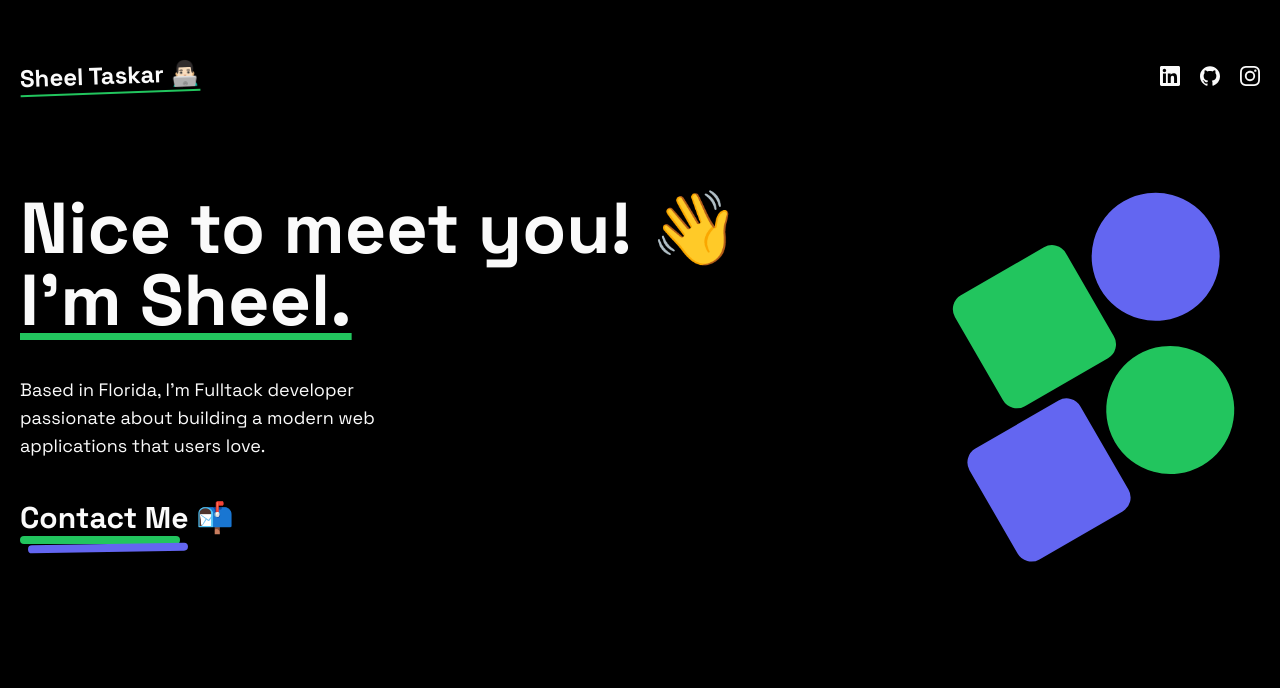
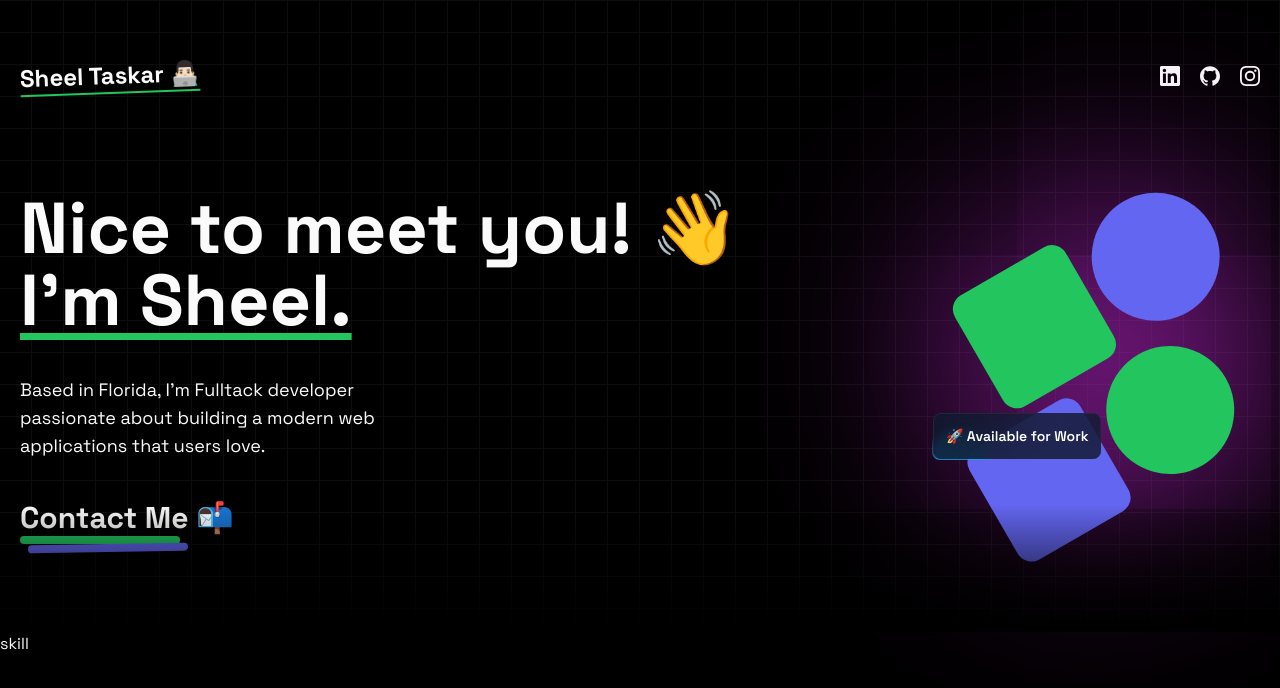
Before and after one commit to Sheel-ui/portfolio, a Next.js app: page / in a window 1280 px wide. Shown: the top 688 px of the page. Built offline with nearby package versions, Linux system fonts and the light colour scheme.

Commit message:
Add grid background

```diff
--- a/package.json
+++ b/package.json
@@ -11,7 +11,9 @@
   "dependencies": {
     "class-variance-authority": "^0.7.0",
     "clsx": "^2.1.1",
+    "framer-motion": "^11.2.6",
     "lucide-react": "^0.379.0",
+    "mini-svg-data-uri": "^1.4.4",
     "next": "14.0.2",
     "next-themes": "^0.3.0",
     "react": "^18",
--- a/src/app/(home)/components/Hero.tsx
+++ b/src/app/(home)/components/Hero.tsx
@@ -1,3 +1,4 @@
+import { MovingBorderBtn } from "@/components/ui/moving-border";
 import Link from "next/link";
 
 export default function Hero() {
@@ -20,8 +21,8 @@
                     </div>
                 </Link>
             </div>
-            <div>
-                <div className="size-72 space-y-3 -rotate-[30deg]">
+            <div className="relative">
+                <div className="size-72 space-y-3 -rotate-[30deg] relative">
                     <div className="flex gap-3 translate-x-8">
                         <div className="size-32 rounded-2xl bg-green-500"></div>
                         <div className="size-32 rounded-full bg-indigo-500"></div>
@@ -30,6 +31,12 @@
                         <div className="size-32 rounded-2xl bg-indigo-500"></div>
                         <div className="size-32 rounded-full bg-green-500"></div>
                     </div>
+                    <div className="glow absolute top-[40%] right-1/2 -z-10"></div>
+                </div>
+                <div className="absolute bottom-5 sm:bottom-14 left-0 sm:-left-10">
+                    <MovingBorderBtn borderRadius="0.5rem" className="p-3 font-semibold">
+                        <p>🚀 Available for Work</p>
+                    </MovingBorderBtn>
                 </div>
             </div>
         </div>
--- /dev/null
+++ b/src/app/(home)/components/Skills.tsx
@@ -0,0 +1,5 @@
+export default function Hero() {
+	return (
+        <div>skill</div>
+	);
+}
--- /dev/null
+++ b/src/app/(home)/components/Title.tsx
@@ -0,0 +1,9 @@
+export default function Hero() {
+	return (
+		<div className="hover:text-green-400 teansition-all">
+			<h1 className="text-3xl font-bold ">Contact Me 📬</h1>
+			<div className="w-40 h-2 bg-green-500 rounded-full"></div>
+			<div className="w-40 h-2 bg-indigo-500 rounded-full translate-x-2 -rotate-1"></div>
+		</div>
+	);
+}
--- a/src/app/(home)/page.tsx
+++ b/src/app/(home)/page.tsx
@@ -1,13 +1,22 @@
 import Hero from "./components/Hero";
 import Navbar from "./components/Navbar";
+import Skills from "./components/Skills";
 
 export default function Home() {
 	return (
-		<div className="min-h-screen bg-black">
-			<div className="max-w-7xl mx-auto p-5 overflow-hidden">
-				<Navbar></Navbar>
-        <Hero></Hero>
-			</div>
+		<div className="min-h-screen bg-black overflow-hidden">
+      <div className="dark:bg-black bg-white  dark:bg-grid-white/[0.05] bg-grid-black/[0.05] relative">
+        <div className="max-w-7xl mx-auto p-5">
+          <Navbar></Navbar>
+          <Hero></Hero>
+        </div>
+        <div className="h-10 xl:h-32 bg-gradient-to-t from-black absolute -bottom-5 left-0 xl:bottom-0 w-full ">
+
+        </div>
+      </div>
+      <div>
+        <Skills />
+      </div>
 		</div>
 	);
 }
--- a/src/app/globals.css
+++ b/src/app/globals.css
@@ -74,3 +74,10 @@
 		@apply bg-background text-foreground;
 	}
 }
+
+.glow {
+  width: 0px;
+  height: 0px;
+  border-radius: 50%;
+  box-shadow: 0 0 200px 140px rgb(192, 38, 211,0.7)
+}
--- /dev/null
+++ b/src/components/ui/moving-border.tsx
@@ -0,0 +1,139 @@
+"use client";
+import React from "react";
+import {
+  motion,
+  useAnimationFrame,
+  useMotionTemplate,
+  useMotionValue,
+  useTransform,
+} from "framer-motion";
+import { useRef } from "react";
+import { cn } from "@/lib/utils";
+
+export function MovingBorderBtn({
+  borderRadius = "1.75rem",
+  children,
+  as: Component = "button",
+  containerClassName,
+  borderClassName,
+  duration,
+  className,
+  ...otherProps
+}: {
+  borderRadius?: string;
+  children: React.ReactNode;
+  as?: any;
+  containerClassName?: string;
+  borderClassName?: string;
+  duration?: number;
+  className?: string;
+  [key: string]: any;
+}) {
+  return (
+    <Component
+      className={cn(
+        "bg-transparent relative text-xl p-[1px] overflow-hidden ",
+        containerClassName
+      )}
+      style={{
+        borderRadius: borderRadius,
+      }}
+      {...otherProps}
+    >
+      <div
+        className="absolute inset-0"
+        style={{ borderRadius: `calc(${borderRadius} * 0.96)` }}
+      >
+        <MovingBorder duration={duration} rx="30%" ry="30%">
+          <div
+            className={cn(
+              "h-20 w-20 opacity-[0.8] bg-[radial-gradient(var(--sky-500)_40%,transparent_60%)]",
+              borderClassName
+            )}
+          />
+        </MovingBorder>
+      </div>
+
+      <div
+        className={cn(
+          "relative bg-slate-900/[0.8] border border-slate-800 backdrop-blur-xl text-white flex items-center justify-center w-full h-full text-sm antialiased",
+          className
+        )}
+        style={{
+          borderRadius: `calc(${borderRadius} * 0.96)`,
+        }}
+      >
+        {children}
+      </div>
+    </Component>
+  );
+}
+
+export const MovingBorder = ({
+  children,
+  duration = 2000,
+  rx,
+  ry,
+  ...otherProps
+}: {
+  children: React.ReactNode;
+  duration?: number;
+  rx?: string;
+  ry?: string;
+  [key: string]: any;
+}) => {
+  const pathRef = useRef<any>();
+  const progress = useMotionValue<number>(0);
+
+  useAnimationFrame((time) => {
+    const length = pathRef.current?.getTotalLength();
+    if (length) {
+      const pxPerMillisecond = length / duration;
+      progress.set((time * pxPerMillisecond) % length);
+    }
+  });
+
+  const x = useTransform(
+    progress,
+    (val) => pathRef.current?.getPointAtLength(val).x
+  );
+  const y = useTransform(
+    progress,
+    (val) => pathRef.current?.getPointAtLength(val).y
+  );
+
+  const transform = useMotionTemplate`translateX(${x}px) translateY(${y}px) translateX(-50%) translateY(-50%)`;
+
+  return (
+    <>
+      <svg
+        xmlns="http://www.w3.org/2000/svg"
+        preserveAspectRatio="none"
+        className="absolute h-full w-full"
+        width="100%"
+        height="100%"
+        {...otherProps}
+      >
+        <rect
+          fill="none"
+          width="100%"
+          height="100%"
+          rx={rx}
+          ry={ry}
+          ref={pathRef}
+        />
+      </svg>
+      <motion.div
+        style={{
+          position: "absolute",
+          top: 0,
+          left: 0,
+          display: "inline-block",
+          transform,
+        }}
+      >
+        {children}
+      </motion.div>
+    </>
+  );
+};
--- a/tailwind.config.ts
+++ b/tailwind.config.ts
@@ -1,12 +1,19 @@
-import type { Config } from "tailwindcss"
+import type { Config } from "tailwindcss";
+
+const svgToDataUri = require("mini-svg-data-uri");
+
+const colors = require("tailwindcss/colors");
+const {
+	default: flattenColorPalette,
+} = require("tailwindcss/lib/util/flattenColorPalette");
 
 const config = {
 	darkMode: ["class"],
 	content: [
-    './pages/**/*.{ts,tsx}',
-    './components/**/*.{ts,tsx}',
-    './app/**/*.{ts,tsx}',
-    './src/**/*.{ts,tsx}',
+		"./pages/**/*.{ts,tsx}",
+		"./components/**/*.{ts,tsx}",
+		"./app/**/*.{ts,tsx}",
+		"./src/**/*.{ts,tsx}",
 	],
 	prefix: "",
 	theme: {
@@ -74,7 +81,46 @@
 			},
 		},
 	},
-  plugins: [require("tailwindcss-animate")],
-} satisfies Config
+	plugins: [
+		require("tailwindcss-animate"),
+		addVariablesForColors,
+		function ({ matchUtilities, theme }: any) {
+			matchUtilities(
+				{
+					"bg-grid": (value: any) => ({
+						backgroundImage: `url("${svgToDataUri(
+							`<svg xmlns="http://www.w3.org/2000/svg" viewBox="0 0 32 32" width="32" height="32" fill="none" stroke="${value}"><path d="M0 .5H31.5V32"/></svg>`
+						)}")`,
+					}),
+					"bg-grid-small": (value: any) => ({
+						backgroundImage: `url("${svgToDataUri(
+							`<svg xmlns="http://www.w3.org/2000/svg" viewBox="0 0 32 32" width="8" height="8" fill="none" stroke="${value}"><path d="M0 .5H31.5V32"/></svg>`
+						)}")`,
+					}),
+					"bg-dot": (value: any) => ({
+						backgroundImage: `url("${svgToDataUri(
+							`<svg xmlns="http://www.w3.org/2000/svg" viewBox="0 0 32 32" width="16" height="16" fill="none"><circle fill="${value}" id="pattern-circle" cx="10" cy="10" r="1.6257413380501518"></circle></svg>`
+						)}")`,
+					}),
+				},
+				{
+					values: flattenColorPalette(theme("backgroundColor")),
+					type: "color",
+				}
+			);
+		},
+	],
+} satisfies Config;
 
-export default config
+function addVariablesForColors({ addBase, theme }: any) {
+	let allColors = flattenColorPalette(theme("colors"));
+	let newVars = Object.fromEntries(
+		Object.entries(allColors).map(([key, val]) => [`--${key}`, val])
+	);
+
+	addBase({
+		":root": newVars,
+	});
+}
+
+export default config;
```
Also changed, not shown: 1 other file (tests, documents, lock files or other folders). Lines whose indentation alone changed are shown as unchanged.
